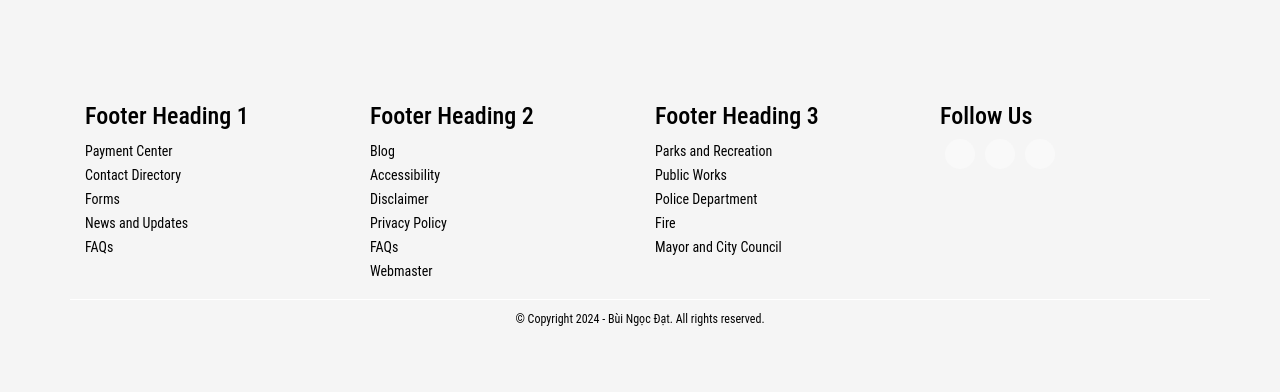
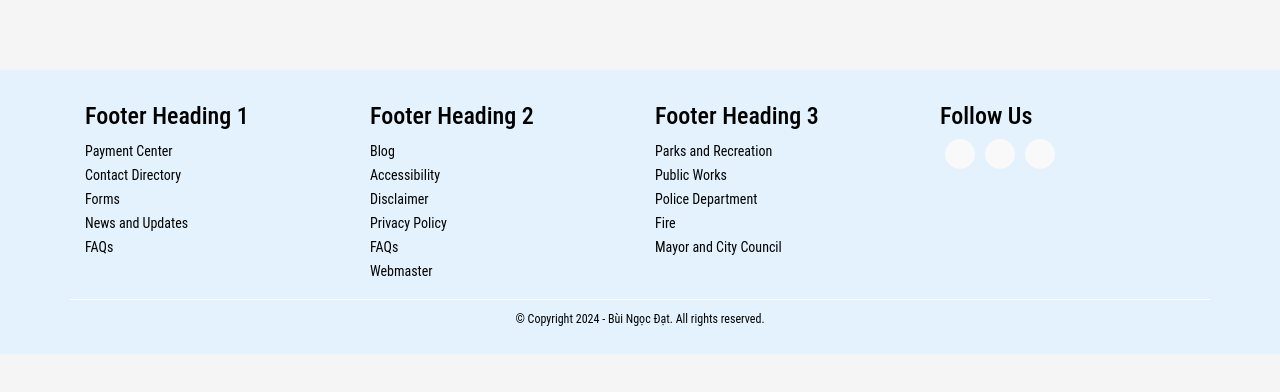
Before and after one commit to long15596/ktx-reactjs, a React (Create React App) app: page / in a window 1280 px wide. Shown: the part 178-570 px from the top of the page. Built offline with nearby package versions, Linux system fonts and the light colour scheme; no server answers.

Commit message:
done footer lan 2

```diff
--- a/src/components/Footer.css
+++ b/src/components/Footer.css
@@ -1,5 +1,6 @@
 
 footer {
+    background: #e3f2fd;
     color: white;
     margin-top:100px;
 }
```
